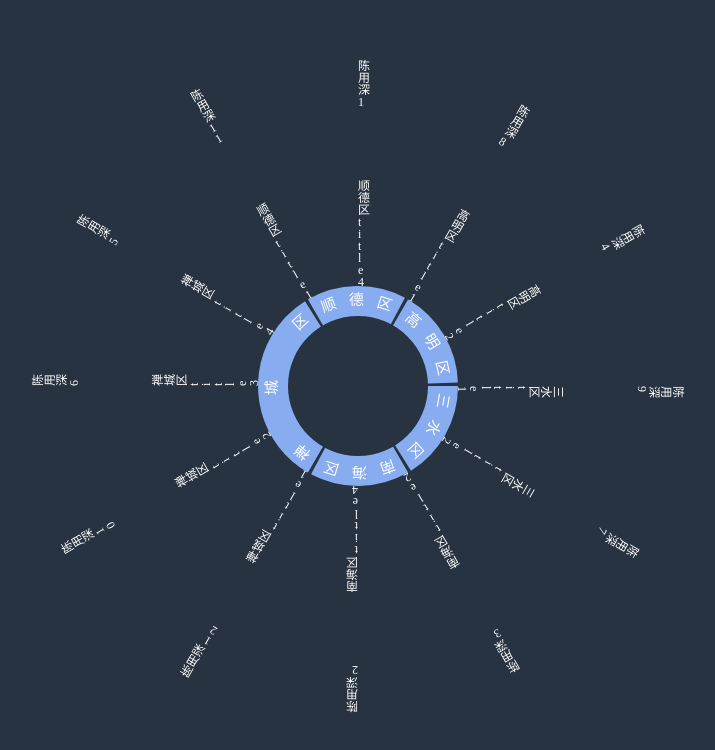
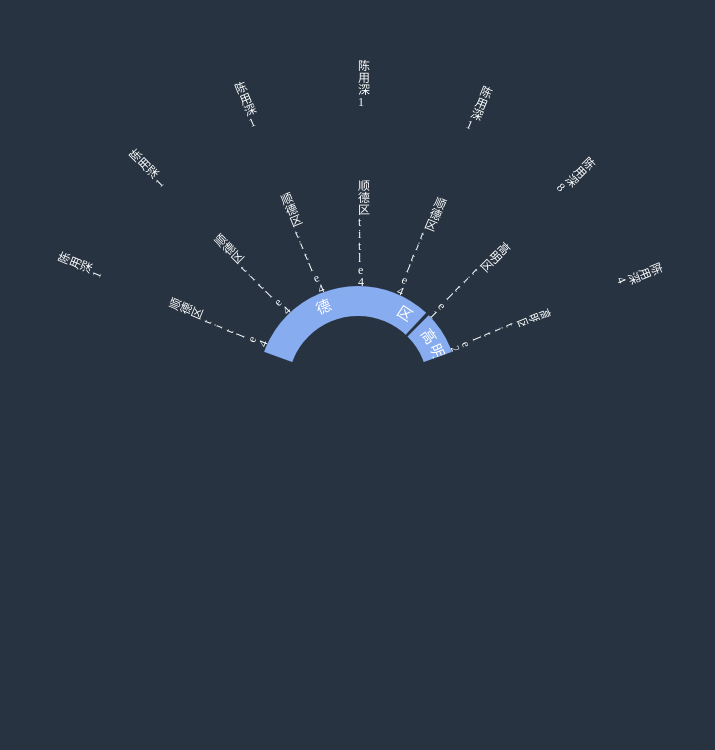
Before and after one commit to hundren/canvasTable, a plain HTML site: page index3.html in a window 1280 px wide. Shown: the part 102-852 px from the top of the page, without its empty margins (130-845 px from the left). Drawn offline with Linux system fonts and the light colour scheme.

Commit message:
滚动优化 增加扇形遮盖

```diff
--- a/common.js
+++ b/common.js
@@ -26,6 +26,23 @@ function ites(a,b,r,color){
     ctx.closePath();
     ctx.lineWidth =10;
     ctx.stroke();
+}
+// 遮盖扇形
+function coverCircle(angleSum){
+    // 生产遮盖层
+    // 开始一条新路径
+    ctx.save();
+    ctx.rotate(rads(-angleSum));
+    ctx.beginPath();
+    // 移动到圆心
+    ctx.moveTo(0, 0);
+    // 绘制圆弧
+    ctx.arc(0, 0, 500, Math.PI/180*340, Math.PI/180*200);
+    // 闭合路径
+    ctx.closePath();
+    ctx.fill();
+    ctx.restore();
+
 }
 function drawCircularText(s,string, startAngle, endAngle ,lv){
     var fontSize = 15;
--- a/control.js
+++ b/control.js
@@ -1,4 +1,3 @@
-console.log('dddd');
 canvas.onmousedown = function(ev){
     var e = ev||event;
     var x = e.clientX;
@@ -9,36 +8,49 @@ canvas.onmousedown = function(ev){
 function drag(x,y){
     // 按下鼠标判断鼠标位置是否在圆上，当画布上有多个路径时，isPointInPath只能判断最后那一个绘制的路径
     if(ctx){
-        //路径正确，鼠标移动事件
-        var oldX = [];
-        oldX.push(x);
-        canvas.onmousemove = function(ev){
-            var e = ev||event;
-            var ax = e.clientX;
-            var ay = e.clientY;
-            oldX.push(ax);
-            oldX = oldX.slice(-2);
-            console.log('oldX',oldX);
-            //鼠标移动每一帧都清楚画布内容，然后重新画圆
-            if(ax > oldX[oldX.length-2]){
+
+        // 记录变量方向
+        var decretion = x > circleCenter.x?'right':'left';
+        function rotateGo(de) {
+            if(de == 'right'){
                 rotateCan(2);
             }else{
                 rotateCan(-2);
             }
-            // setInterval(function(){
-            //     rotateCan(2);
-            // },1000)
+        }
+        rotateGo(decretion);
+        var rotateInterval = setInterval(function(){
+            rotateGo(decretion);
+        },50)
+        //路径正确，鼠标移动事件
+        canvas.onmousemove = function(ev){
+            var e = ev||event;
+            var mx = e.clientX;
+            var my = e.clientY;
+            var newDecretion = mx > circleCenter.x?'right':'left';
+            if(newDecretion != decretion){
+                decretion = newDecretion;
+                clearInterval(rotateInterval);
+                rotateGo(newDecretion);
+                rotateInterval = setInterval(function(){
+                    rotateGo(newDecretion);
+                },50)
+            }
+
         };
         //鼠标移开事件
         canvas.onmouseup = function(){
             canvas.onmousemove = null;
             canvas.onmouseup = null;
+            clearInterval(rotateInterval);
         };
     };
 }
+var angleSum = 0;
 function rotateCan(angle){
     ctx.clearRect(-circleCenter.x,-circleCenter.y,canvas.width,canvas.height);
     ctx.rotate(rads(angle));
-    console.log('angle',rads(angle));
+    angleSum += angle;
     draw();
+    coverCircle(angleSum);
 }
--- a/index3.html
+++ b/index3.html
@@ -13,7 +13,7 @@
 </style>
 <body>
    <div class="pie">
-    <canvas id="canvas" width="960" height="960" style="width:960px;height:960px;"></canvas>
+	<canvas id="canvas" width="960" height="960" style="width:960px;height:960px;"></canvas>
    </div>
 <!-- canvas的画布宽高（分辨率）是width和height，而style中的宽高是canvas在页面中显示的宽高，画布分辨率越高，绘制出来的图任意缩放也不会出现很大的锯齿 -->
 </body>
@@ -193,6 +193,62 @@ var mok_data = [
 		"ID": "SDJSJID9467566",
 		"relationIndex": []
 	}
+	,{
+		"信访来源": "市信访局",
+		"返回日期": "2013-04-28",
+		"信访人": "陈用深1",
+		"信访类型": "城镇拆迁",
+		"受理日期": "2013-03-27",
+		"信访区域": "顺德区",
+		"信访标题": "顺德区title4",
+		"登记时间": "2013-03-27",
+		"登记人": "陈翠婷",
+		"承办单位名称": "禅城区国土城建和水务局 房地产市场监管科 房产管理科 ",
+		"ID": "SDJSJID9467566",
+		"relationIndex": []
+	}
+	,{
+		"信访来源": "市信访局",
+		"返回日期": "2013-04-28",
+		"信访人": "陈用深1",
+		"信访类型": "城镇拆迁",
+		"受理日期": "2013-03-27",
+		"信访区域": "顺德区",
+		"信访标题": "顺德区title4",
+		"登记时间": "2013-03-27",
+		"登记人": "陈翠婷",
+		"承办单位名称": "禅城区国土城建和水务局 房地产市场监管科 房产管理科 ",
+		"ID": "SDJSJID9467566",
+		"relationIndex": []
+	}
+	,{
+		"信访来源": "市信访局",
+		"返回日期": "2013-04-28",
+		"信访人": "陈用深1",
+		"信访类型": "城镇拆迁",
+		"受理日期": "2013-03-27",
+		"信访区域": "顺德区",
+		"信访标题": "顺德区title4",
+		"登记时间": "2013-03-27",
+		"登记人": "陈翠婷",
+		"承办单位名称": "禅城区国土城建和水务局 房地产市场监管科 房产管理科 ",
+		"ID": "SDJSJID9467566",
+		"relationIndex": []
+	}
+	,{
+		"信访来源": "市信访局",
+		"返回日期": "2013-04-28",
+		"信访人": "陈用深1",
+		"信访类型": "城镇拆迁",
+		"受理日期": "2013-03-27",
+		"信访区域": "顺德区",
+		"信访标题": "顺德区title4",
+		"登记时间": "2013-03-27",
+		"登记人": "陈翠婷",
+		"承办单位名称": "禅城区国土城建和水务局 房地产市场监管科 房产管理科 ",
+		"ID": "SDJSJID9467566",
+		"relationIndex": []
+	}
 ];
 // 数据整理
 // 合并重复地区和个数
@@ -214,7 +270,6 @@ var ctx = canvas.getContext('2d');
 if (canvas.getContext){
 	// 先根据数据比例绘制扇形占比
 	function draw(){
-		console.log('oko');
 		transAreaCount.forEach(function(e){
           ites(e.start,e.end,r_area,'#88acf0');
           drawCircularText(r_area,e.area,rads(e.start+10),rads(e.end-10),'center');
@@ -228,9 +283,11 @@ if (canvas.getContext){
 			drawVerticalText(e.信访标题,rads(verticalDeArr[i]),r_title);
 			drawVerticalText(e.信访人,rads(verticalDeArr[i]),r_man);
 		})
+
 	}
 	ctx.translate(circleCenter.x,circleCenter.y);
 	draw();
+	coverCircle(0);
 }
 </script>
 <script src="control.js"></script>
```
Also changed, not shown: index2.html (+1 -1 lines).
